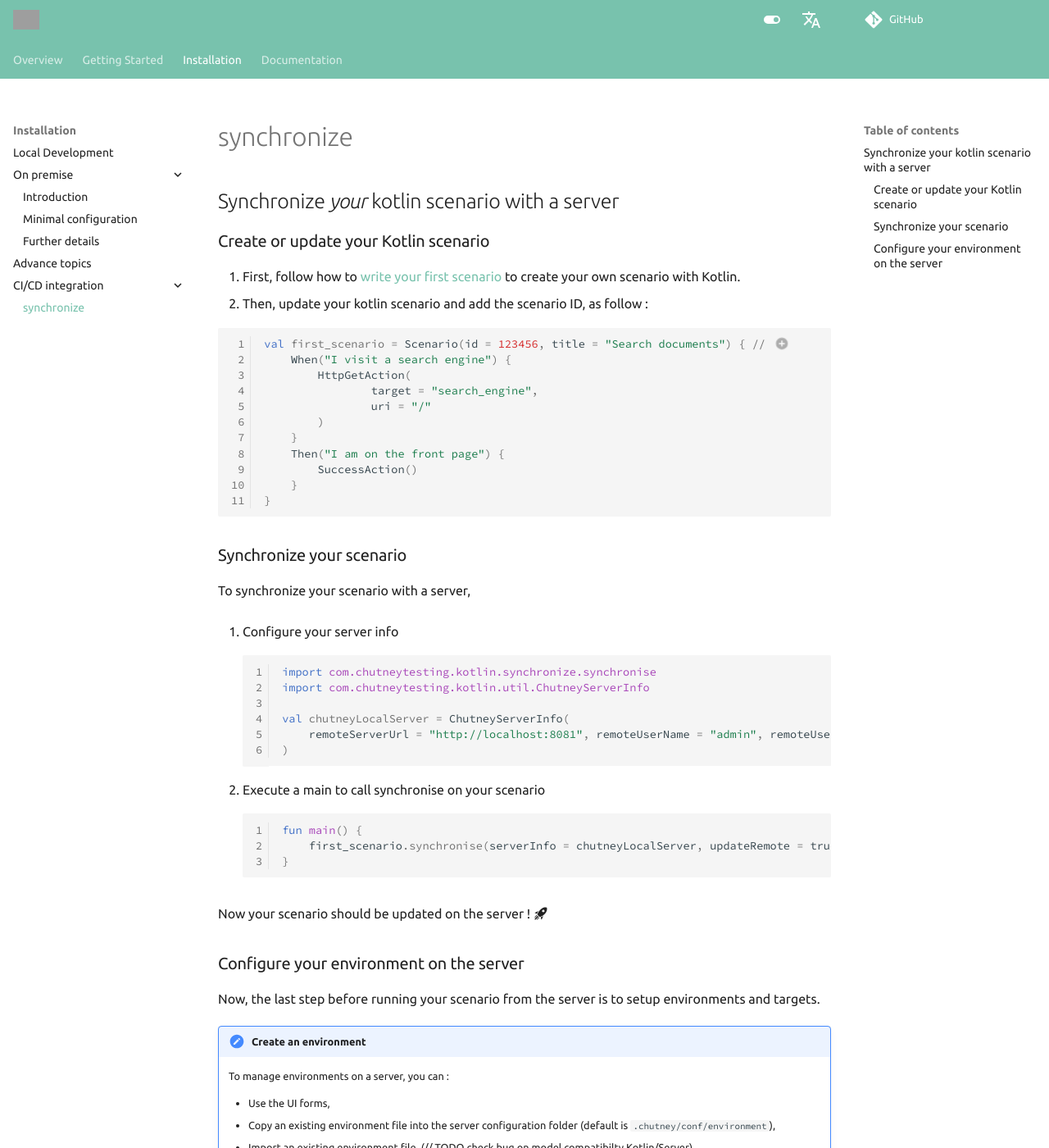
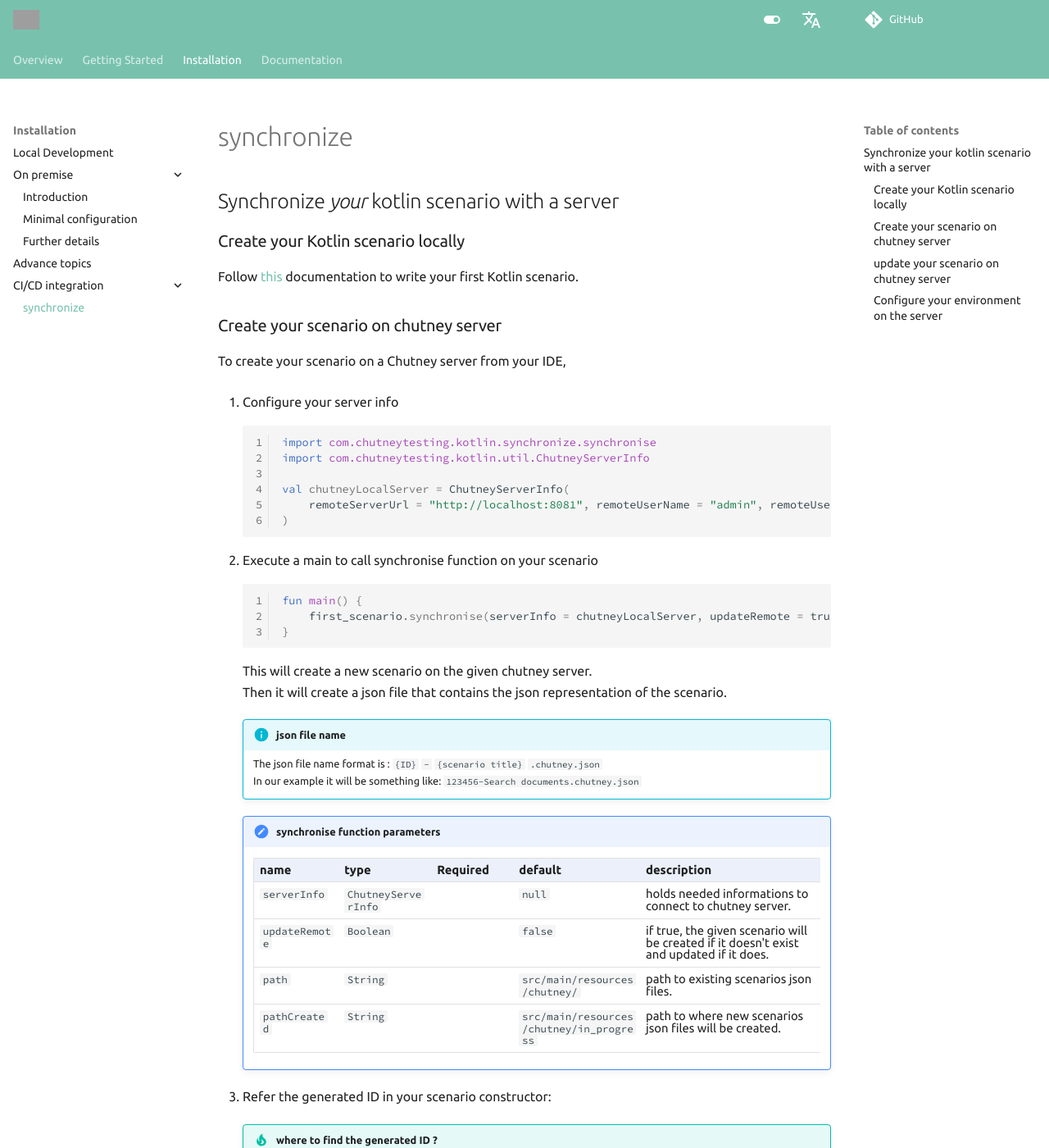
Before and after one commit to chutney-testing/chutney-testing.github.io-legacy, an MkDocs documentation site: the page built from docs/installation/ci_cd/scenario_sync.md, in a window 1280 px wide and 1400 px high. Shown: the whole window at 82% size. Built offline with MkDocs 1.6.1 and Material for MkDocs 9.7.7, drawn with Linux system fonts in a browser that asks for light colours; comment, search, counter and statistics services are not loaded; some of the changed text lies outside the part shown; grey boxes are pictures that could not be loaded.

Commit message:
doc: update synchronize scenario documentation

````diff
--- a/docs/installation/ci_cd/scenario_sync.md
+++ b/docs/installation/ci_cd/scenario_sync.md
@@ -1,29 +1,11 @@
 # Synchronize *your* kotlin scenario with a server
 
-## Create or update your Kotlin scenario
+## Create your Kotlin scenario locally
+Follow [this](/getting_started/write/#write-a-scenario) documentation to write your first Kotlin scenario.
 
-1. First, follow how to [write your first scenario](/getting_started/write/#write-a-scenario) to create your own scenario with Kotlin.
-2. Then, update your kotlin scenario and add the scenario ID, as follow :
+## Create your scenario on chutney server
 
-``` kotlin
-val first_scenario = Scenario(id = 123456, title = "Search documents") { // (1)
-    When("I visit a search engine") {
-        HttpGetAction(
-                target = "search_engine",
-                uri = "/"
-        )
-    }
-    Then("I am on the front page") {
-        SuccessAction()
-    }
-}
-```
-
-1. Set the server scenario ID in the Scenario constructor
-
-## Synchronize your scenario
-
-To synchronize your scenario with a server,
+To create your scenario on a Chutney server from your IDE,
 
 1. Configure your server info
 ``` kotlin
@@ -35,14 +17,60 @@
 )
 ```
 
-2. Execute a main to call synchronise on your scenario
-``` kotlin
-fun main() {
-    first_scenario.synchronise(serverInfo = chutneyLocalServer, updateRemote = true)
-}
-```
+2. Execute a main to call synchronise function on your scenario
+    ``` kotlin
+    fun main() {
+        first_scenario.synchronise(serverInfo = chutneyLocalServer, updateRemote = true) // (1)!
+    }
+    ```
+    1. See logs generated by synchronize function in your console to get more details of what it did.
 
-Now your scenario should be updated on the server ! :material-rocket-launch:
+    This will create a new scenario on the given chutney server.<br/>
+    Then it will create a json file that contains the json representation of the scenario.
+    !!! info "json file name"
+        The json file name format is : `{ID}` `-` `{scenario title}` `.chutney.json`<br/>
+        In our example it will be something like: `123456-Search documents.chutney.json`
+
+
+    !!! note "synchronise function parameters"
+
+        | name           | type                       | Required | default                                  |          description                                                                      |
+        |:---------------|:---------------------------|:---------|:-----------------------------------------|:------------------------------------------------------------------------------------------|
+        | `serverInfo`   | `ChutneyServerInfo`        |          |  `null`                                  | holds needed informations to connect to chutney server.                                   |
+        | `updateRemote` | `Boolean`                  |          | `false`                                  | if true, the given scenario will be created if it doesn't exist and updated if it does.   |
+        | `path`         | `String`                   |          | `src/main/resources/chutney/`            | path to existing scenarios json files.                                                    |
+        | `pathCreated`  | `String`                   |          | `src/main/resources/chutney/in_progress` | path to where new scenarios json files will be created.                                   |
+
+
+3. Refer the generated ID in your scenario constructor:
+
+    !!! tip "where to find the generated ID ?"
+        As explained above, the generated ID is in the created json file's name (**123456**-Search documents.chutney.json).
+
+    ``` kotlin
+    val first_scenario = Scenario(id = 123456, title = "Search documents") {
+        When("I visit a search engine") {
+            HttpGetAction(
+                    target = "search_engine",
+                    uri = "/"
+            )
+        }
+        Then("I am on the front page") {
+            SuccessAction()
+        }
+    }
+    ```
+
+    Now your scenario is created on the server ! :material-rocket:
+
+## update your scenario on chutney server
+
+After editing your scenario kotlin code, jut call synchronize function again.
+
+!!! warning "Don't forget !"
+    Don't forget to call synchronize with `updateRemote = true`
+
+Now your scenario is updated on the server ! :material-rocket-launch:
 
 ## Configure your environment on the server
 
````
